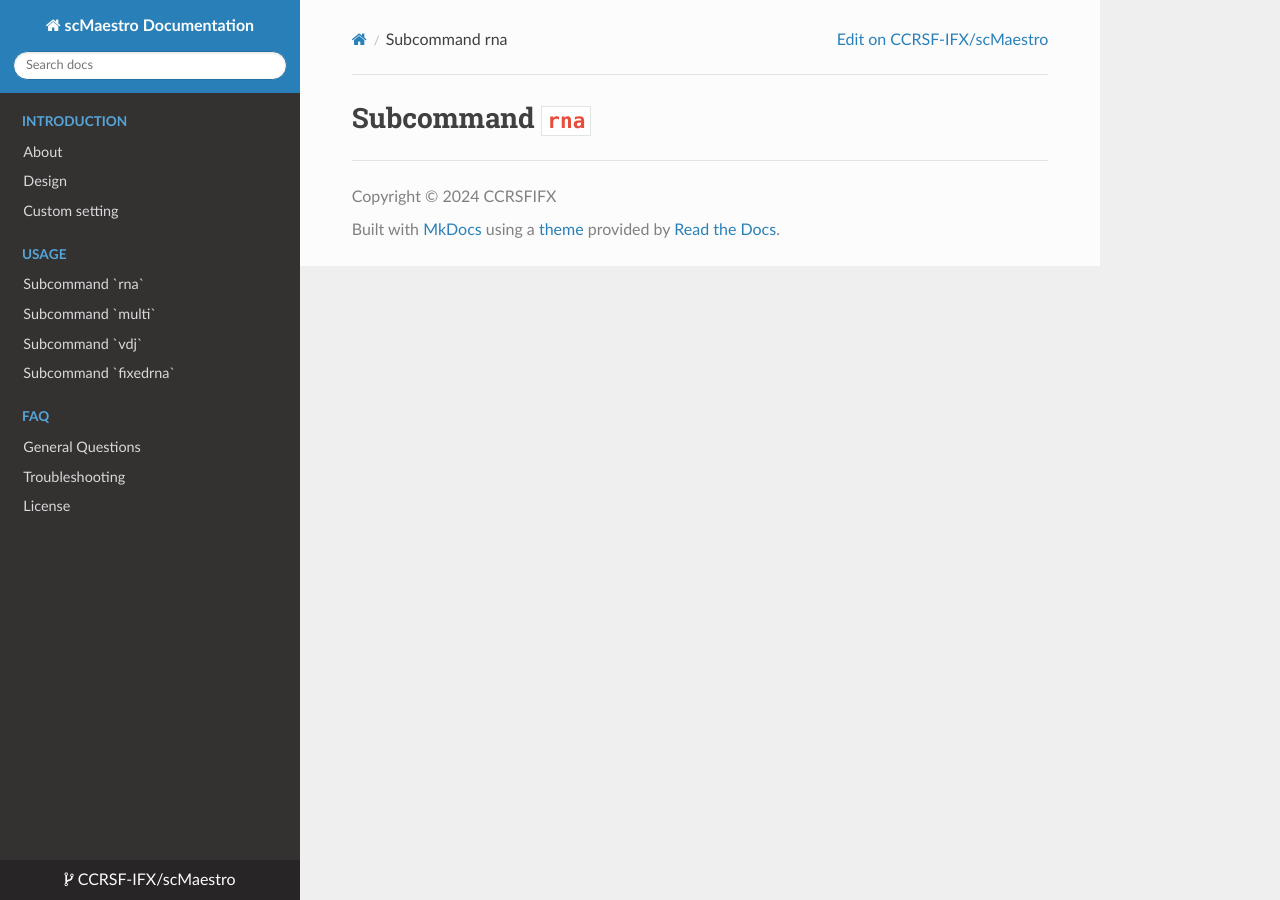
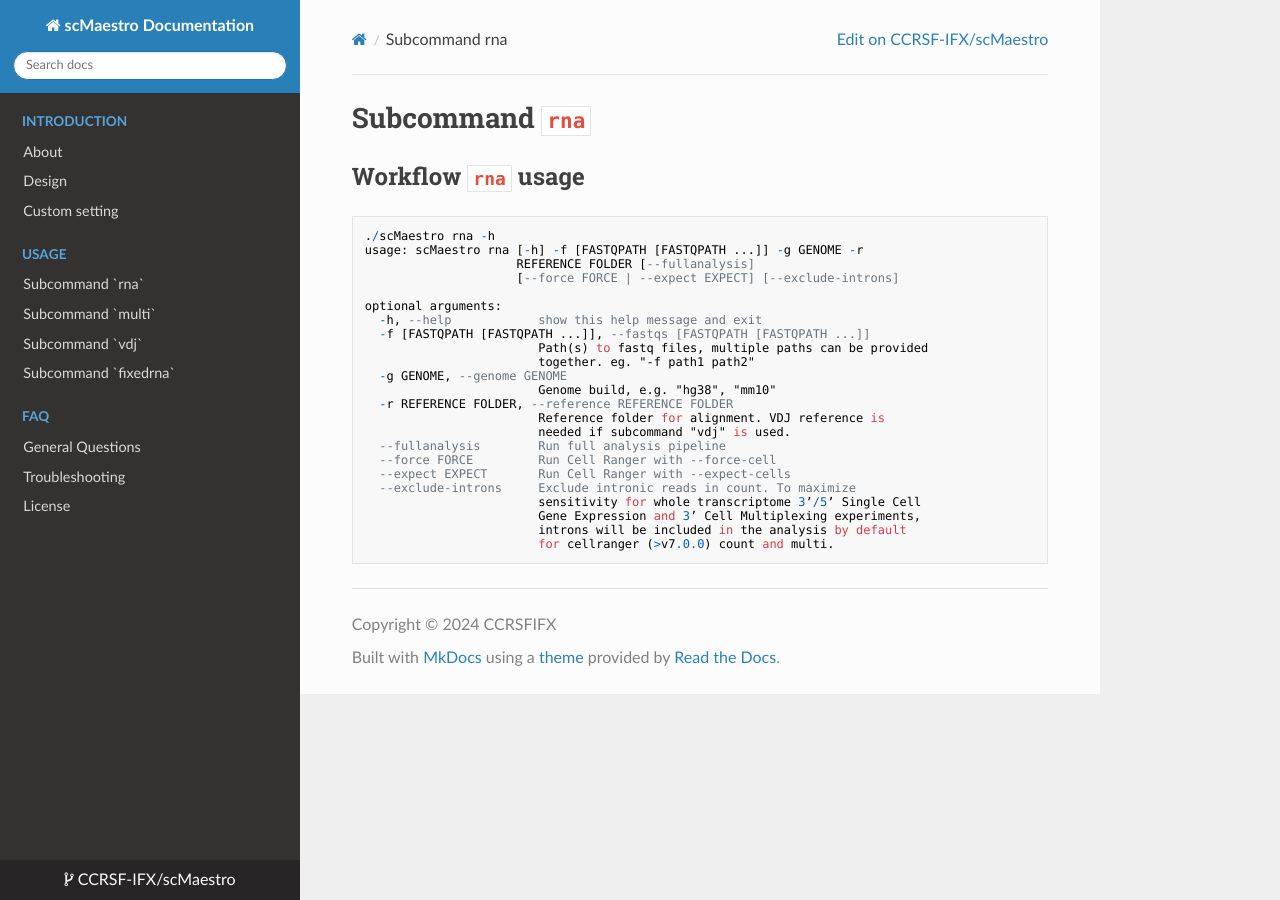
Before and after one commit to CCRSF-IFX/scMaestro, an MkDocs documentation site: the page built from docs/rna.md, in a window 1280 px wide. Built offline with MkDocs 1.6.1, drawn with Linux system fonts in a browser that asks for light colours; nearby versions of some CDN libraries.

Commit message:
Update docs/rna.md

````diff
--- a/docs/rna.md
+++ b/docs/rna.md
@@ -1 +1,29 @@
 # Subcommand `rna`
+
+## Workflow `rna` usage
+
+```
+./scMaestro rna -h
+usage: scMaestro rna [-h] -f [FASTQPATH [FASTQPATH ...]] -g GENOME -r
+                     REFERENCE FOLDER [--fullanalysis]
+                     [--force FORCE | --expect EXPECT] [--exclude-introns]
+
+optional arguments:
+  -h, --help            show this help message and exit
+  -f [FASTQPATH [FASTQPATH ...]], --fastqs [FASTQPATH [FASTQPATH ...]]
+                        Path(s) to fastq files, multiple paths can be provided
+                        together. eg. "-f path1 path2"
+  -g GENOME, --genome GENOME
+                        Genome build, e.g. "hg38", "mm10"
+  -r REFERENCE FOLDER, --reference REFERENCE FOLDER
+                        Reference folder for alignment. VDJ reference is
+                        needed if subcommand "vdj" is used.
+  --fullanalysis        Run full analysis pipeline
+  --force FORCE         Run Cell Ranger with --force-cell
+  --expect EXPECT       Run Cell Ranger with --expect-cells
+  --exclude-introns     Exclude intronic reads in count. To maximize
+                        sensitivity for whole transcriptome 3’/5’ Single Cell
+                        Gene Expression and 3’ Cell Multiplexing experiments,
+                        introns will be included in the analysis by default
+                        for cellranger (>v7.0.0) count and multi.
+```
````
